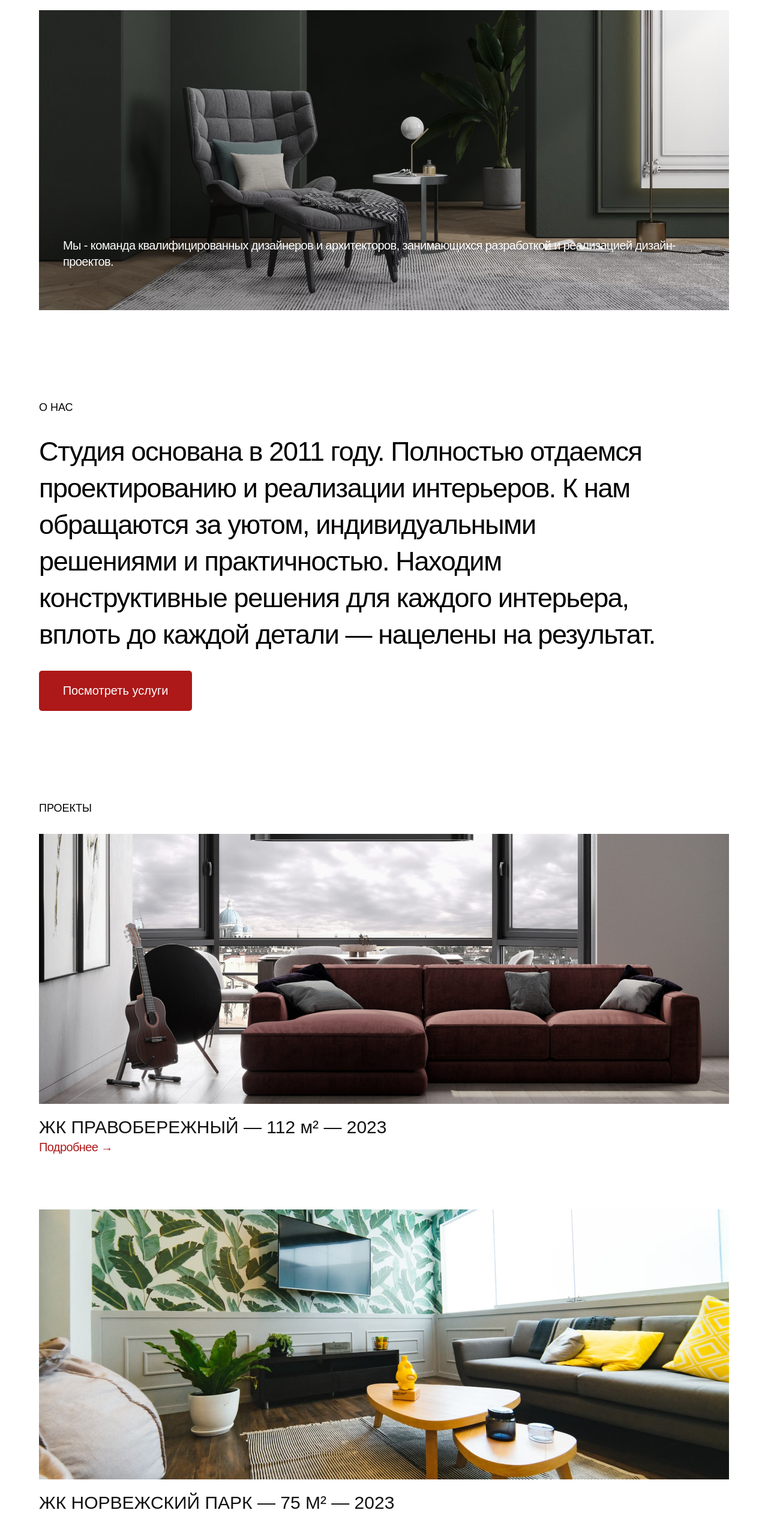
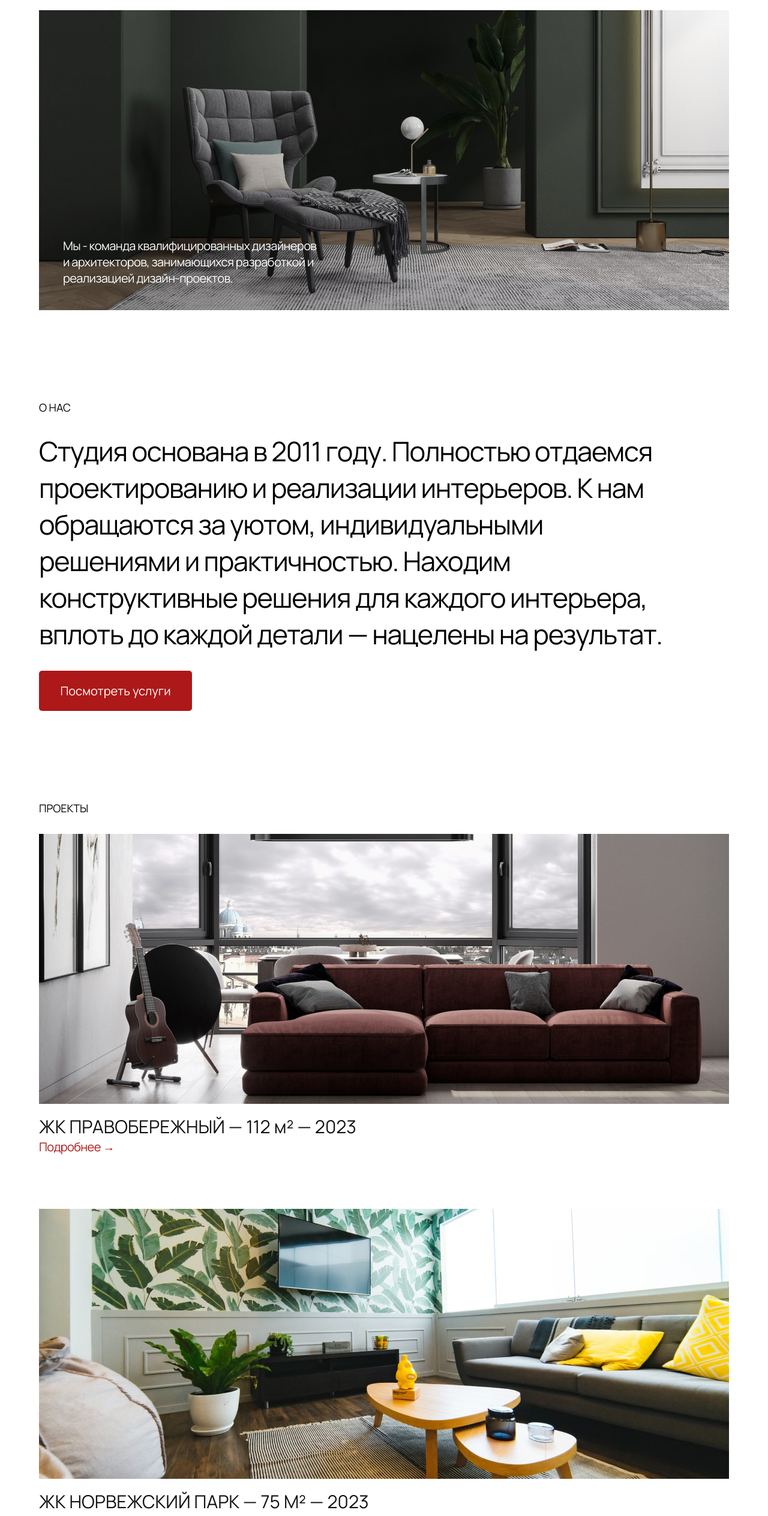
Before and after one commit to ZloyPapan/metrika-module-1, a plain HTML site: page index.html in a window 1280 px wide. Shown: the part 261-2788 px from the top of the page at 60% size. Drawn offline with Linux system fonts and the light colour scheme.

Commit message:
work comp

```diff
--- a/index.html
+++ b/index.html
@@ -11,7 +11,7 @@
     <link rel="preconnect" href="https://fonts.googleapis.com" />
     <link rel="preconnect" href="https://fonts.gstatic.com" crossorigin />
     <link
-      href="https://fonts.googleapis.com/css2?family=Raleway&display=swap"
+      href="https://fonts.googleapis.com/css2?family=Manrope&display=swap"
       rel="stylesheet"
     />
   </head>
@@ -19,16 +19,14 @@
     <div class="container">
       <h1>Современные и стильные интерьеры для комфортной жизни</h1>
       <div class="grey-armchair">
-        <div class="grey-armchair-text">
-          <p>
-            Мы - команда квалифицированных дизайнеров и архитекторов,
-            занимающихся разработкой и реализацией дизайн-проектов.
-          </p>
-        </div>
+        <p class="grey-armchair-text">
+          Мы - команда квалифицированных дизайнеров и архитекторов, занимающихся
+          разработкой и реализацией дизайн-проектов.
+        </p>
       </div>
     </div>
     <div class="about">
-      <h3>О НАС</h3>
+      <h2>О НАС</h2>
       <p class="aboutus">
         Студия основана в 2011 году. Полностью отдаемся проектированию и
         реализации интерьеров. К нам обращаются за уютом, индивидуальными
@@ -39,20 +37,20 @@
     </div>
     <div class="projects">
       <div class="project">
-        <h3>ПРОЕКТЫ</h3>
+        <h2>ПРОЕКТЫ</h2>
         <div class="project__description">
           <img class="project__image" src="resources/right coast.png" />
-          <h4>ЖК ПРАВОБЕРЕЖНЫЙ — 112 м² — 2023</h4>
+          <h3>ЖК ПРАВОБЕРЕЖНЫЙ — 112 м² — 2023</h3>
           <a class="project__detail" href="/">Подробнее →</a>
         </div>
         <div class="project__description">
           <img class="project__image" src="resources/norwegian park.png" />
-          <h4>ЖК НОРВЕЖСКИЙ ПАРК — 75 М² — 2023</h4>
+          <h3>ЖК НОРВЕЖСКИЙ ПАРК — 75 М² — 2023</h3>
           <a class="project__detail" href="/">Подробнее →</a>
         </div>
         <div class="project__description">
           <img class="project__image" src="resources/sosnovsky lakes.png" />
-          <h4>ЖК СОСНОВСКИЕ ОЗЕРА — 94 М² — 2022</h4>
+          <h3>ЖК СОСНОВСКИЕ ОЗЕРА — 94 М² — 2022</h3>
           <a class="project__detail" href="/">Подробнее →</a>
         </div>
         <a class="see__all__projects" href="/">Смотреть все проекты</a>
@@ -60,26 +58,26 @@
     </div>
     <div class="section_black">
       <div class="services_list">
-        <h3 class="for_section_black">УСЛУГИ</h3>
+        <h2 class="for_section_black">УСЛУГИ</h2>
         <div class="block_in_black">
           <img class="project__image" src="resources/planning.png" />
-          <h4 class="for_section_black">Планировочное решение — от 2500₽/м²</h4>
+          <h3 class="for_section_black">Планировочное решение — от 2500₽/м²</h3>
         </div>
         <div class="block_in_black">
           <img class="project__image" src="resources/design.png" />
-          <h4 class="for_section_black">Дизайн-проект — от 3000₽/м²</h4>
+          <h3 class="for_section_black">Дизайн-проект — от 3000₽/м²</h3>
         </div>
         <div class="block_in_black">
           <img class="project__image" src="resources/supervision.png" />
-          <h4 class="for_section_black">
+          <h3 class="for_section_black">
             Авторский надзор — от 30 000₽ в месяц
-          </h4>
+          </h3>
         </div>
         <div class="block_in_black">
           <img class="project__image" src="resources/equipment.png" />
-          <h4 class="for_section_black">
+          <h3 class="for_section_black">
             Комплектация — 5% от стоимости спецификации
-          </h4>
+          </h3>
         </div>
       </div>
     </div>
--- a/styles/styles.css
+++ b/styles/styles.css
@@ -22,7 +22,7 @@ p {
   line-height: 27px;
   letter-spacing: -0.03em;
 }
-h3 {
+h2 {
   font-size: 18px;
   font-weight: 400;
   line-height: 25px;
@@ -47,12 +47,16 @@ h3 {
   margin-bottom: 150px;
 }
 .grey-armchair-text {
-  color: white;
+  color: #ffffff;
+  position: absolute;
   width: 430px;
   height: 81px;
-  position: absolute;
   left: 40px;
   bottom: 40px;
+  font-weight: 400;
+  font-size: 20px;
+  line-height: 27px;
+  letter-spacing: -0.03em;
 }
 .services {
   display: block;
@@ -80,7 +84,7 @@ h3 {
 
   margin-bottom: 150px;
 }
-h4 {
+h3 {
   margin-top: 15px;
 
   font-weight: 400;
@@ -109,7 +113,6 @@ h4 {
   box-sizing: border-box;
 
   margin-bottom: 150px;
-
 }
 .see__all__projects {
   display: block;
```
